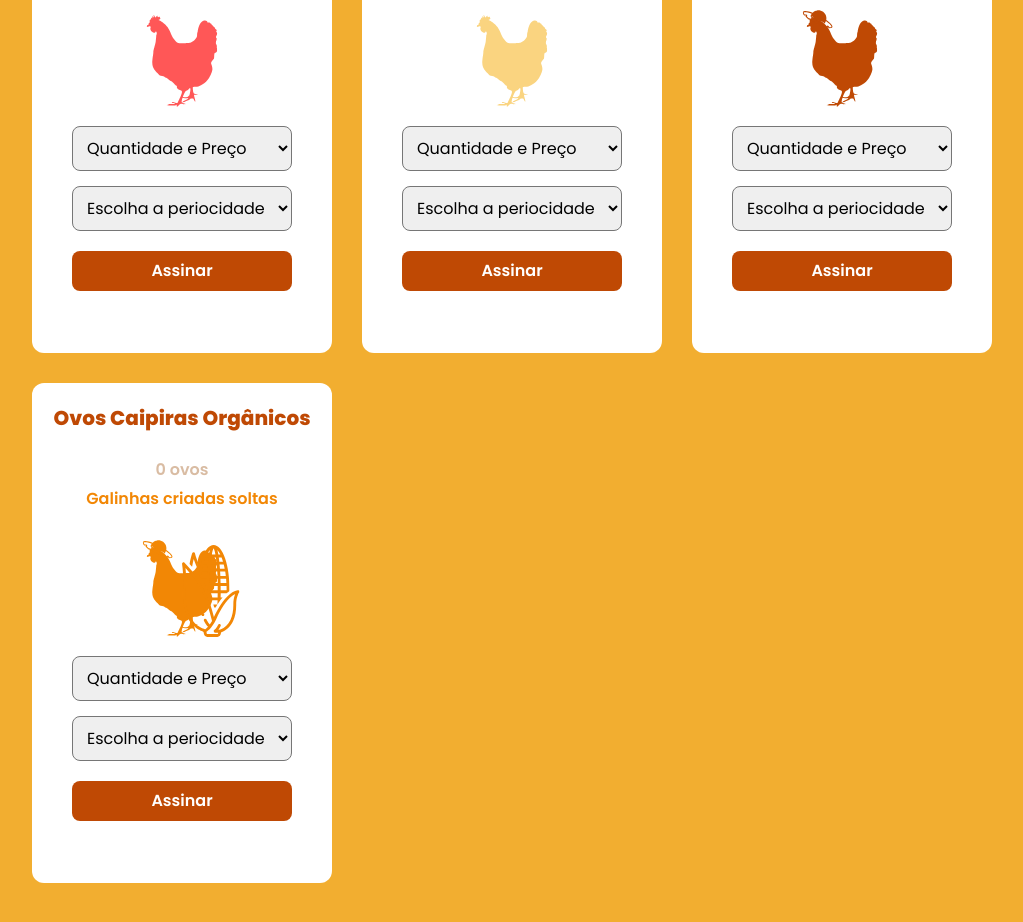
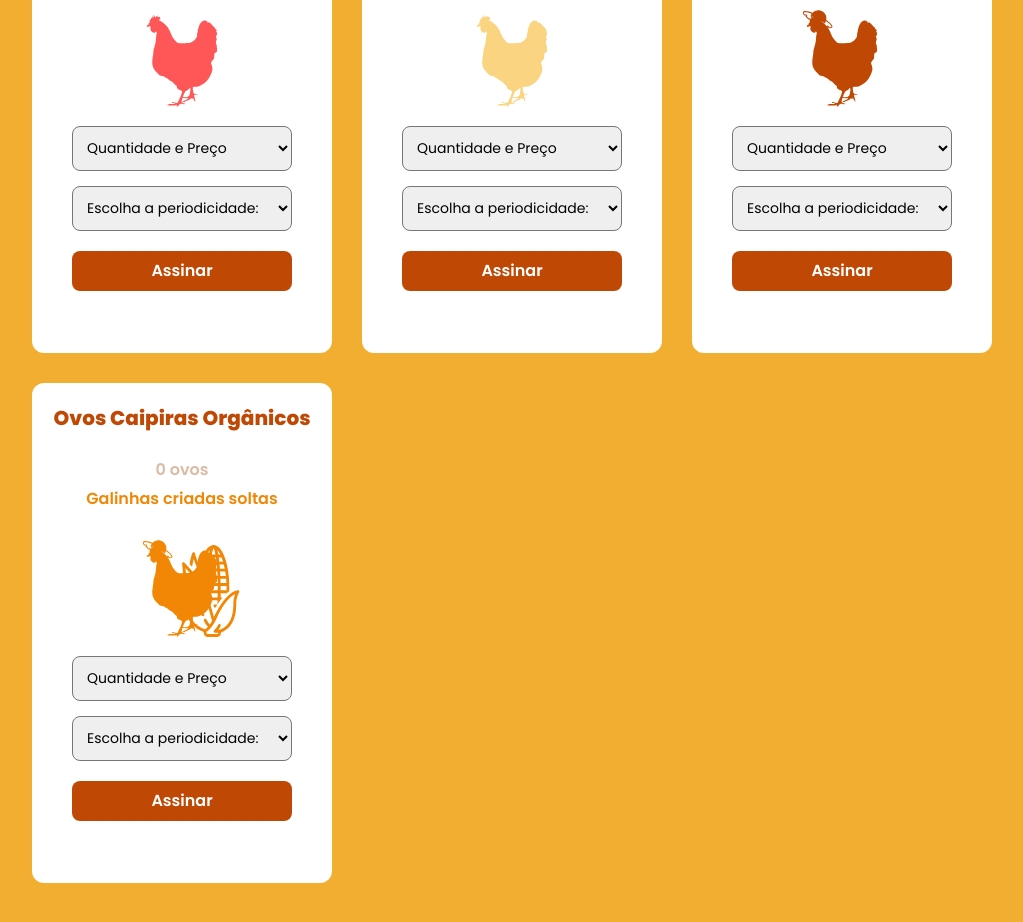
Before and after one commit to David-Ackerman/granja-em-casa, a React (Create React App) app: page / in a window 1280 px wide. Shown: the part 1440-2362 px from the top of the page, without its empty margins (128-1151 px from the left). Built offline with nearby package versions, Linux system fonts and the light colour scheme; the HTML template or start-up script is replaced by a standard one.

Commit message:
Corrigindo campo de periodicidade

```diff
--- a/src/view/Home/components/CardItem/index.tsx
+++ b/src/view/Home/components/CardItem/index.tsx
@@ -67,7 +67,7 @@ export const CardItem = ({ img, productList, title }: Props) => {
       <SelectedTypeQuantityEggs
         onChange={(e) => setFrequency(e.currentTarget.value)}
       >
-        <option value="0">Escolha a periocidade:</option>
+        <option value="0">Escolha a periodicidade:</option>
         {planFrequency.map((options) => (
           <option key={options} value={options}>
             {' '}
--- a/src/view/Home/components/CardItem/styles.ts
+++ b/src/view/Home/components/CardItem/styles.ts
@@ -33,7 +33,7 @@ export const CardProductDescriptionEggs = styled.p`
 export const SelectedTypeQuantityEggs = styled.select`
   width: 220px;
   height: 45px;
-  font-size: 16px;
+  font-size: 14px;
   font-weight: 500;
   border-radius: 8px;
   padding: 10px;
```
